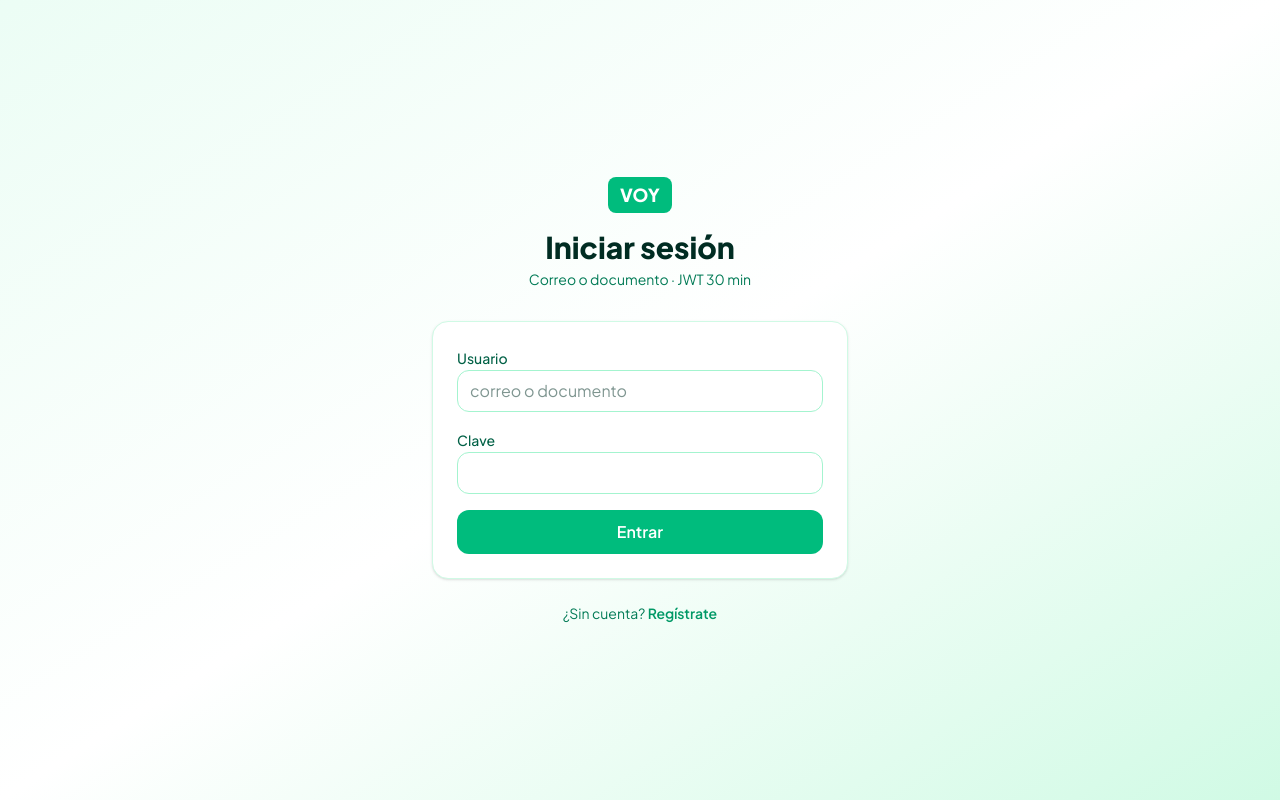
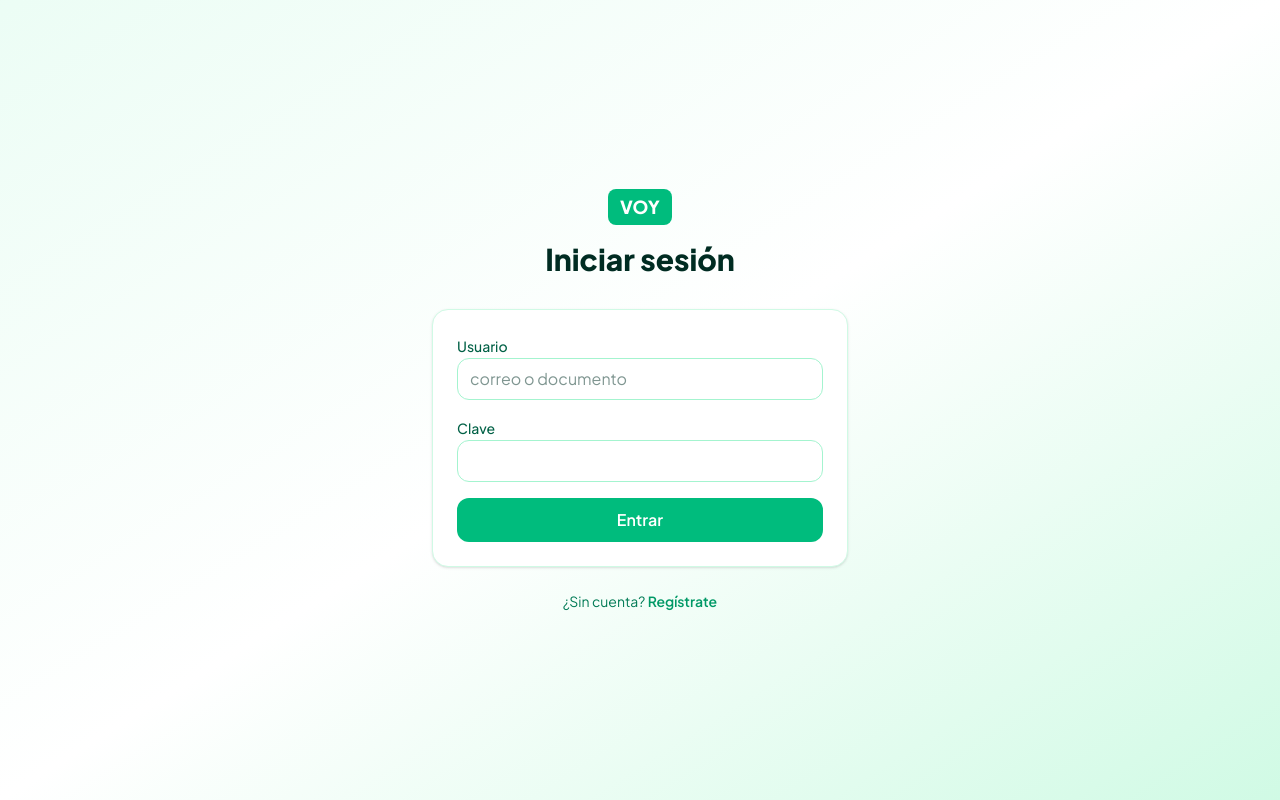
Before and after one commit to Isabel-C-Acevedo-G/voy_web, an Angular app: page /login in a window 1280 px wide. Built offline with nearby package versions, Linux system fonts and the light colour scheme.

Commit message:
fix(login): quitar hint JWT visible en pantalla
El subtítulo «Correo o documento · JWT 30 min» era detalle técnico
innecesario; el placeholder del campo Usuario ya indica correo o documento.

```diff
--- a/src/app/features/auth/login/login.html
+++ b/src/app/features/auth/login/login.html
@@ -6,7 +6,6 @@
       >VOY</span
     >
     <h1 class="mt-4 text-3xl font-extrabold text-emerald-950">Iniciar sesión</h1>
-    <p class="mt-1 text-sm text-emerald-700">Correo o documento · JWT 30 min</p>
   </header>
 
   @if (flash(); as msg) {
```
